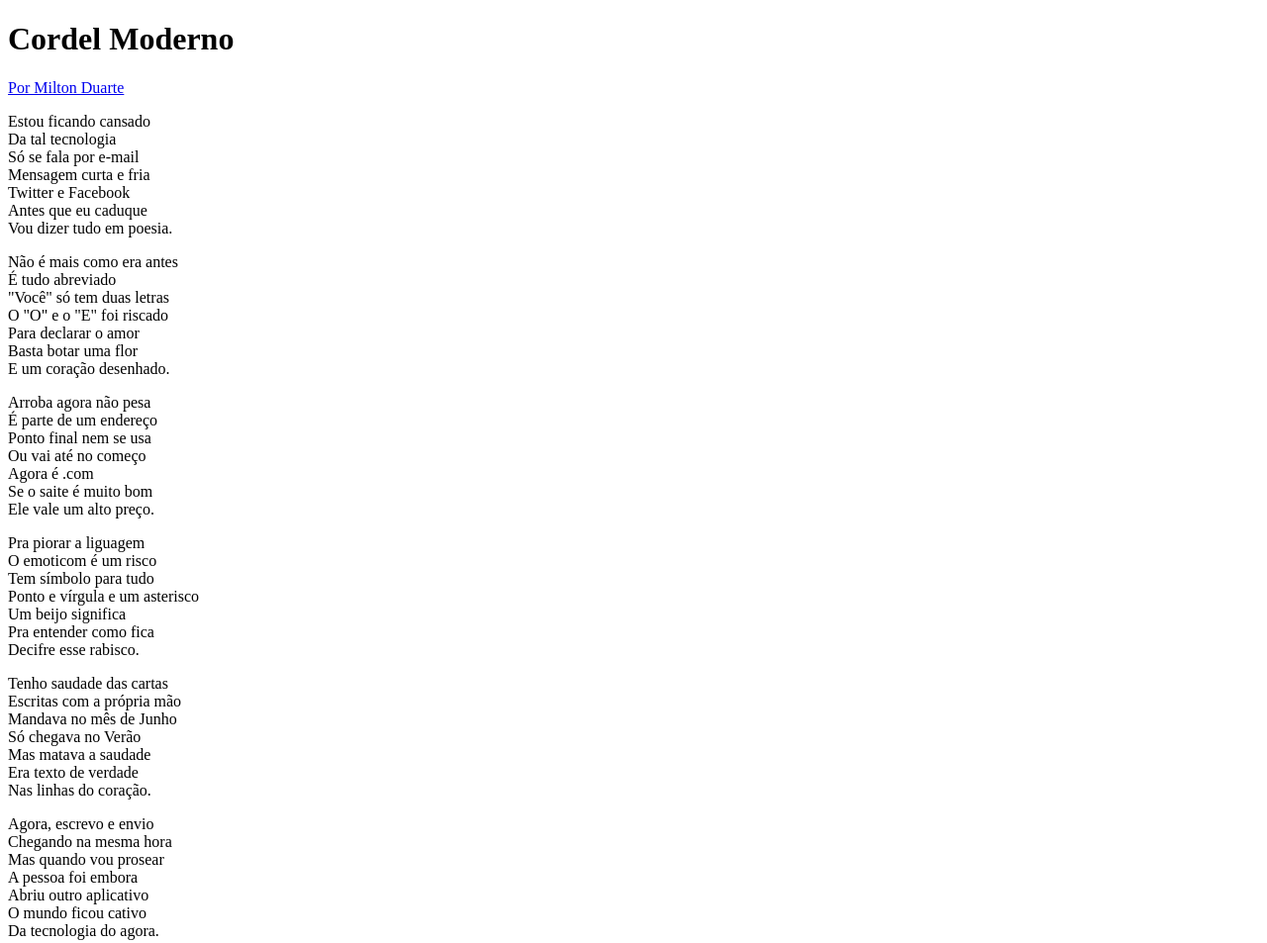
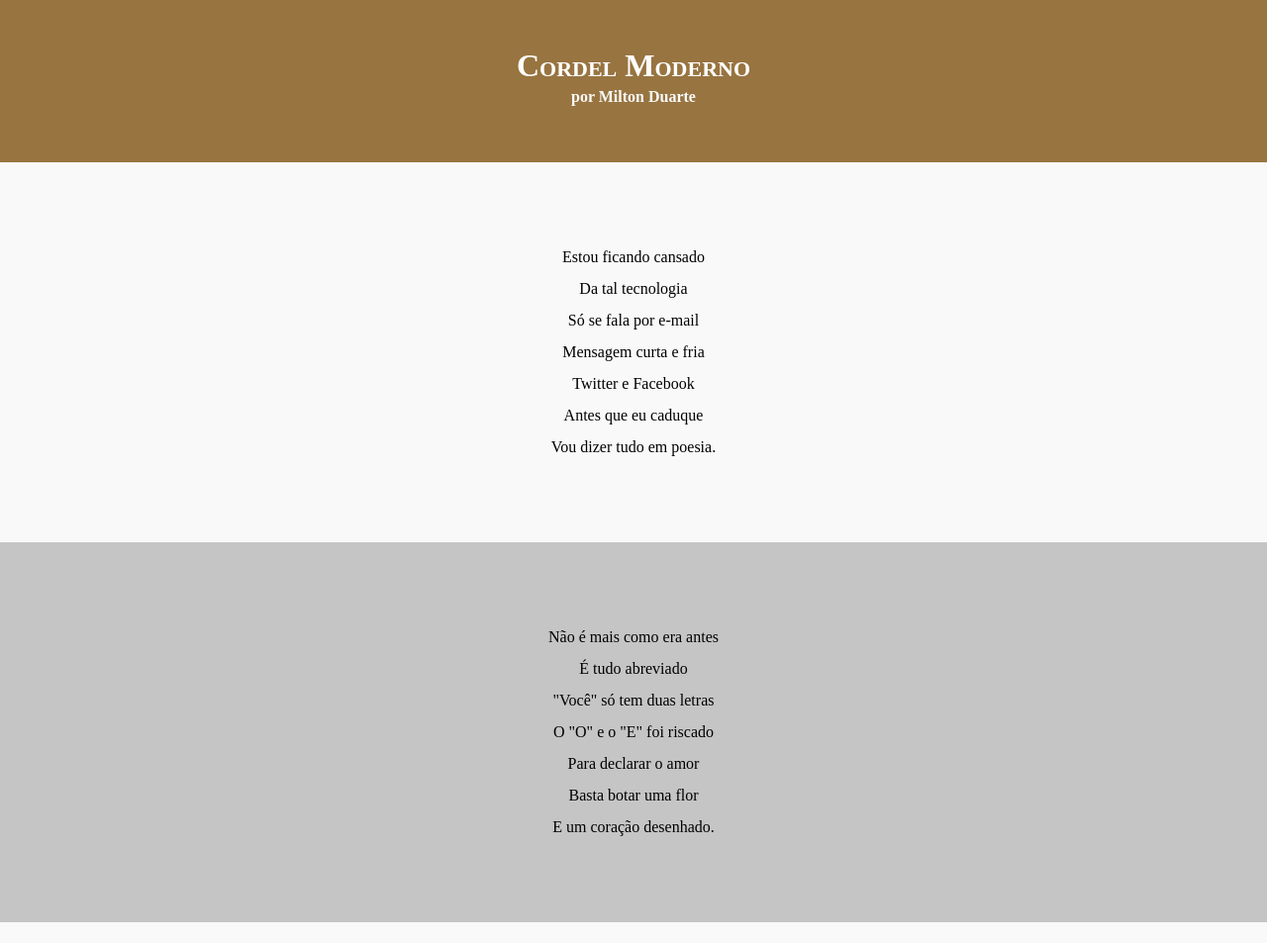
Before and after one commit to daniloessejota/cordel-moderno, a plain HTML site: page index.html in a window 1280 px wide. Shown: the top 953 px of the page at 99% size. Drawn offline with Linux system fonts and the light colour scheme.

Commit message:
adicao do conteudo da pagina

```diff
--- /dev/null
+++ b/assets/css/global.css
@@ -0,0 +1,10 @@
+@charset "UTF-8";
+
+* {
+    --cor_principal: #987440;
+    --cor_secundaria: #be9150;
+    --cor_texto_principal: #161615;
+    --cor_texto_secundario: #fff;
+    --cor_alternativa_1: #f9f9f9;
+    --cor_alternativa_2: #c5c5c5;
+}
--- /dev/null
+++ b/assets/css/reset.css
@@ -0,0 +1,9 @@
+@charset "UTF-8";
+
+/*Reset*/
+* {
+  margin: 0;
+  padding: 0;
+  box-sizing: border-box;
+  text-decoration: none;
+}
--- /dev/null
+++ b/assets/css/styles.css
@@ -0,0 +1,55 @@
+@charset "UTF-8";
+
+body {
+    background-color: var(--cor_alternativa_1);
+    line-height: 2em;
+    min-height: 100vh;
+}
+
+header {
+    background-color: var(--cor_principal);
+    text-align: center;
+}
+
+header h1 {
+    color: var(--cor_texto_secundario);
+    padding-top: 50px;
+    font-variant: small-caps;
+}
+
+header p {
+    padding-bottom: 50px;
+}
+
+a {
+    color: var(--cor_alternativa_1);
+    font-weight: bold;
+}
+
+a:hover {
+    text-decoration: underline;
+}
+
+p {
+    text-align: center;
+}
+
+
+section {
+    padding: 10vh 0 10vh 0;
+}
+
+.normal p {
+    padding-bottom: 10px;
+}
+
+.img {
+    background-color: var(--cor_alternativa_2);
+}
+
+footer {
+    background-color: var(--cor_secundaria);
+    color: var(--cor_texto_secundario);
+    text-align: center;
+    padding: 20px;
+}
--- a/index.html
+++ b/index.html
@@ -6,16 +6,21 @@
     <meta http-equiv="X-UA-Compatible" content="IE=edge">
     <meta name="viewport" content="width=device-width, initial-scale=1.0">
     <title>Cordel Moderno</title>
+
+    <link rel="stylesheet" href="assets/css/reset.css">
+    <link rel="stylesheet" href="assets/css/global.css">
+    <link rel="stylesheet" href="assets/css/styles.css">
+
 </head>
 
 <body>
 
     <header>
         <h1>Cordel Moderno</h1>
-        <p><a href="https://www.recantodasletras.com.br/poesias/3186743" target="_blank" rel="noopener noreferrer">Por Milton Duarte</a></p>
+        <p><a href="https://www.recantodasletras.com.br/poesias/3186743" target="_blank" rel="noopener noreferrer">por Milton Duarte</a></p>
     </header>
 
-    <section>
+    <section class="text">
         <p>
             Estou ficando cansado <br>
             Da tal tecnologia <br>
@@ -27,7 +32,7 @@
         </p>
     </section>
 
-    <section>
+    <section class="img">
         <p>
             Não é mais como era antes  <br>
             É tudo abreviado <br>
@@ -39,7 +44,7 @@
         </p>
     </section>
 
-    <section>
+    <section class="normal">
         <p>
             Arroba agora não pesa <br>
             É parte de um endereço <br>
@@ -60,7 +65,7 @@
         </p>
     </section>
 
-    <section>
+    <section class="img">
         <p>
             Tenho saudade das cartas <br>
             Escritas com a própria mão <br>
@@ -72,7 +77,7 @@
         </p>
     </section>
 
-    <section>
+    <section class="normal">
         <p>
             Agora, escrevo e envio <br>
             Chegando na mesma hora <br>
```
